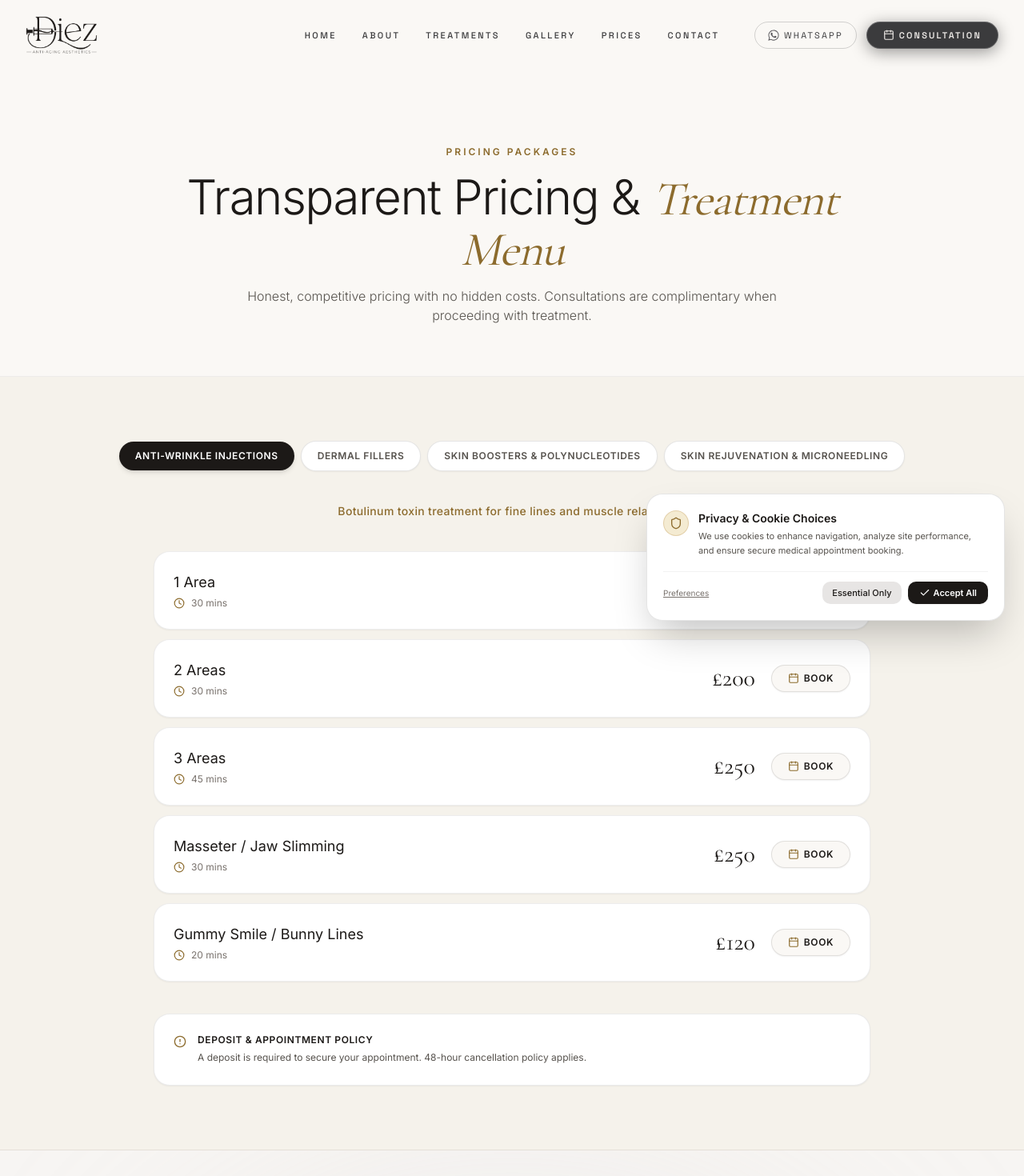
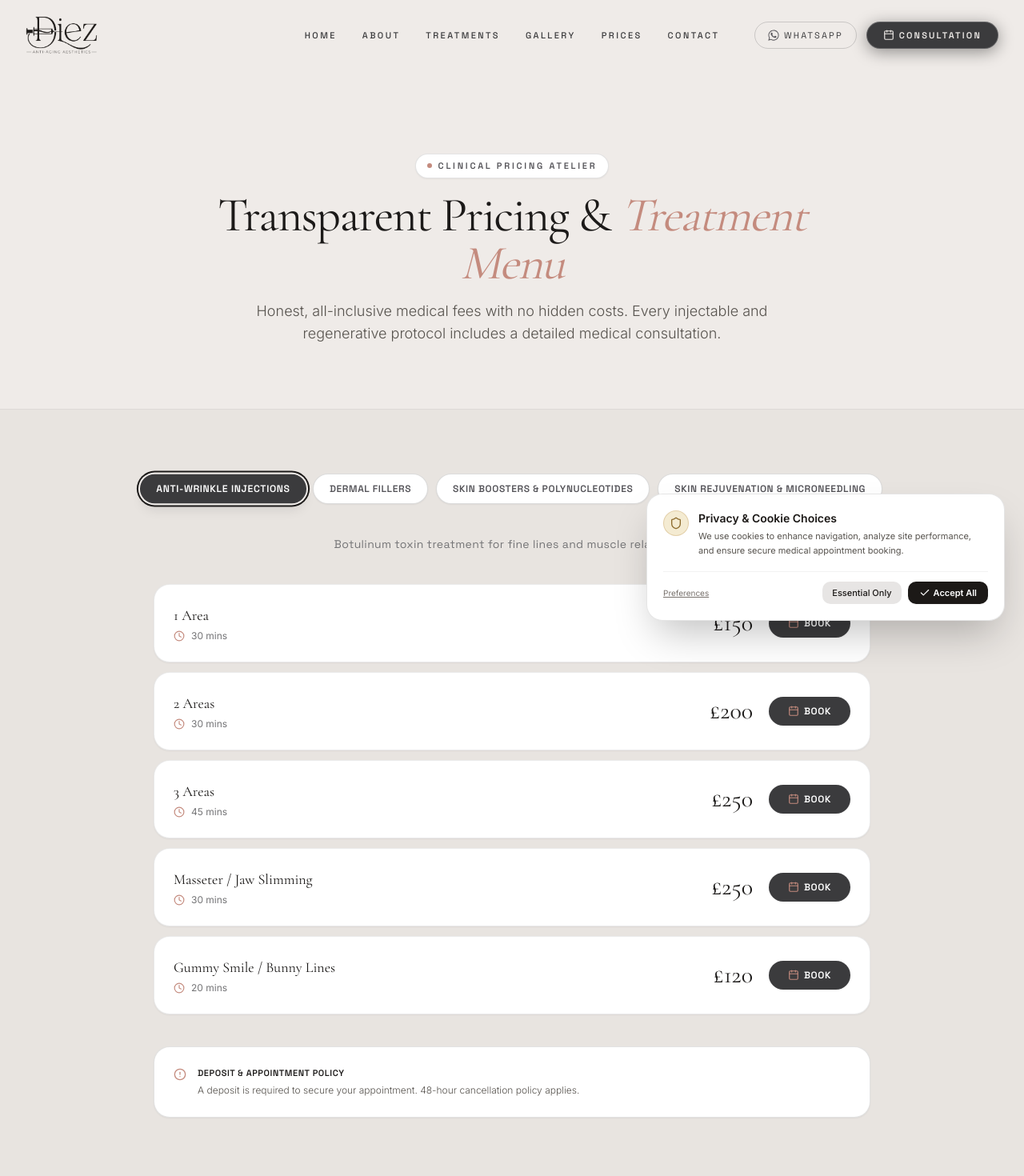
Before and after one commit to Ahmadprofessional/diez-aesthetics, a Next.js app: page /prices in a window 1280 px wide. Shown: the top 1470 px of the page at 80% size. Built offline with nearby package versions, Linux system fonts and the light colour scheme.

Commit message:
Build treatments price menu

```diff
--- a/src/app/prices/page.tsx
+++ b/src/app/prices/page.tsx
@@ -4,9 +4,9 @@ import { PriceTabs } from '@/components/prices/PriceTabs';
 import { CTASection } from '@/components/home/CTASection';
 
 export const metadata: Metadata = {
-  title: 'Prices',
+  title: 'Treatment Prices & Fee Schedule | Diez Aesthetics London',
   description:
-    'Transparent pricing for aesthetic treatments at Diez Anti-Aging Aesthetics London. Anti-wrinkle injections, dermal fillers, polynucleotides, skin boosters, and microneedling.',
+    'Transparent pricing for aesthetic treatments at Diez Aesthetics in King’s Cross, London. Anti-wrinkle injections, signature lip enhancement, polynucleotides, Profhilo, and medical microneedling.',
   alternates: {
     canonical: 'https://diezaesthetics.com/prices/',
   },
@@ -17,24 +17,27 @@ export default function PricesPage() {
   const globalConfig = getGlobalConfig();
 
   return (
-    <div className="pt-28 pb-16 bg-[#FAF8F5]">
+    <div className="pt-28 pb-16 bg-[#efebe8] text-[#1c1a19] min-h-screen">
       {/* Header Banner */}
-      <section className="py-16 text-center border-b border-black/[0.05]">
+      <section className="py-20 text-center border-b border-[#747476]/15">
         <div className="max-w-4xl mx-auto px-4 sm:px-6 lg:px-8 space-y-4">
-          <span className="text-xs uppercase tracking-[0.25em] font-semibold text-[#8c6b2d]">
-            {content.header.subtitle}
-          </span>
-          <h1 className="font-sans text-4xl sm:text-6xl font-light text-[#1c1917] tracking-tight leading-tight">
-            Transparent Pricing &amp; <span className="font-serif italic text-[#8c6b2d] font-normal">Treatment Menu</span>
+          <div className="inline-flex items-center gap-2 px-3.5 py-1.5 rounded-full bg-white border border-[#747476]/20 text-[10px] sm:text-[11px] font-space uppercase tracking-[0.25em] font-semibold text-[#545358] shadow-sm">
+            <span className="w-1.5 h-1.5 rounded-full bg-[#c48b7e]" />
+            <span>CLINICAL PRICING ATELIER</span>
+          </div>
+
+          <h1 className="font-serif text-4xl sm:text-6xl font-normal text-[#1c1a19] tracking-tight leading-tight">
+            Transparent Pricing &amp; <span className="italic text-[#c48b7e]">Treatment Menu</span>
           </h1>
-          <p className="text-sm sm:text-base text-[#57534e] font-light max-w-2xl mx-auto">
-            {content.header.description}
+
+          <p className="text-base sm:text-lg text-[#57534e] font-light max-w-2xl mx-auto leading-relaxed">
+            Honest, all-inclusive medical fees with no hidden costs. Every injectable and regenerative protocol includes a detailed medical consultation.
           </p>
         </div>
       </section>
 
       {/* Main Pricing Tabs Stage */}
-      <section className="py-20 bg-[#F5F2EB]">
+      <section className="py-20 bg-[#e8e4e0] border-b border-[#747476]/15">
         <div className="max-w-6xl mx-auto px-4 sm:px-6 lg:px-8">
           <PriceTabs
             content={content}
--- a/src/components/prices/PriceTabs.tsx
+++ b/src/components/prices/PriceTabs.tsx
@@ -16,17 +16,17 @@ export function PriceTabs({ content, bookingUrl }: PriceTabsProps) {
 
   return (
     <div className="space-y-10">
-      {/* Category Tabs */}
-      <div className="flex flex-wrap items-center justify-center gap-2">
+      {/* Category Tabs in Client Stone Gray & Slate Styling */}
+      <div className="flex flex-wrap items-center justify-center gap-2.5">
         {content.categories.map((cat, idx) => (
           <button
             key={idx}
             type="button"
             onClick={() => setActiveTab(idx)}
-            className={`px-5 py-2.5 rounded-full text-xs uppercase tracking-wider font-semibold transition-all ${
+            className={`px-5 py-2.5 rounded-full text-xs uppercase font-space tracking-wider font-semibold transition-all select-none ${
               activeTab === idx
-                ? 'bg-[#1c1917] text-white shadow-md'
-                : 'bg-white text-[#57534e] hover:text-black border border-black/10 hover:border-black/20 shadow-sm'
+                ? 'bg-[#3b3b3d] text-white shadow-lg ring-2 ring-[#1c1a19] ring-offset-2 ring-offset-[#efebe8] scale-[1.02]'
+                : 'bg-white text-[#545358] hover:text-[#1c1a19] border border-[#747476]/25 hover:border-[#747476] shadow-sm'
             }`}
           >
             {cat.category}
@@ -36,7 +36,7 @@ export function PriceTabs({ content, bookingUrl }: PriceTabsProps) {
 
       {/* Active Category Description */}
       <div className="text-center">
-        <p className="text-xs sm:text-sm text-[#8c6b2d] font-medium tracking-wide">
+        <p className="text-xs sm:text-sm text-[#747476] font-space tracking-wide">
           {activeCategory.note}
         </p>
       </div>
@@ -48,26 +48,26 @@ export function PriceTabs({ content, bookingUrl }: PriceTabsProps) {
           initial={{ opacity: 0, y: 10 }}
           animate={{ opacity: 1, y: 0 }}
           exit={{ opacity: 0, y: -10 }}
-          transition={{ duration: 0.3 }}
+          transition={{ duration: 0.25 }}
           className="max-w-4xl mx-auto space-y-3"
         >
           {activeCategory.items.map((item, idx) => (
             <div
               key={idx}
-              className="p-5 sm:p-6 rounded-2xl bg-white border border-black/[0.07] hover:border-[#8c6b2d]/30 transition-all flex flex-col sm:flex-row sm:items-center justify-between gap-4 group shadow-sm hover:shadow-md"
+              className="p-5 sm:p-6 rounded-2xl bg-white border border-[#747476]/15 hover:border-[#c48b7e]/50 transition-all flex flex-col sm:flex-row sm:items-center justify-between gap-4 group shadow-sm hover:shadow-md"
             >
               <div className="space-y-1">
-                <h3 className="text-base sm:text-lg font-normal text-[#1c1917] group-hover:text-[#8c6b2d] transition-colors">
+                <h3 className="text-base sm:text-lg font-serif font-normal text-[#1c1a19] group-hover:text-[#c48b7e] transition-colors">
                   {item.name}
                 </h3>
-                <div className="flex items-center gap-2 text-xs text-[#78716c]">
-                  <Clock className="w-3.5 h-3.5 text-[#8c6b2d]" />
+                <div className="flex items-center gap-2 text-xs text-[#747476]">
+                  <Clock className="w-3.5 h-3.5 text-[#c48b7e]" />
                   <span>{item.duration}</span>
                 </div>
               </div>
 
-              <div className="flex items-center justify-between sm:justify-end gap-5 pt-2 sm:pt-0 border-t sm:border-t-0 border-black/[0.05]">
-                <span className="font-serif text-2xl sm:text-3xl font-normal text-[#1c1917]">
+              <div className="flex items-center justify-between sm:justify-end gap-5 pt-2 sm:pt-0 border-t sm:border-t-0 border-[#747476]/10">
+                <span className="font-serif text-2xl sm:text-3xl font-normal text-[#1c1a19]">
                   {item.price}
                 </span>
 
@@ -75,9 +75,9 @@ export function PriceTabs({ content, bookingUrl }: PriceTabsProps) {
                   href={bookingUrl}
                   target="_blank"
                   rel="noopener noreferrer"
-                  className="inline-flex items-center gap-1.5 px-5 py-2 rounded-full bg-[#FAF8F5] border border-black/10 text-[#1c1917] hover:bg-[#1c1917] hover:text-white text-xs uppercase tracking-wider font-semibold transition-all shadow-sm"
+                  className="inline-flex items-center gap-1.5 px-6 py-2.5 rounded-full bg-[#3b3b3d] text-white hover:bg-[#c48b7e] text-xs font-space uppercase tracking-wider font-semibold transition-all shadow-sm transform hover:-translate-y-0.5"
                 >
-                  <Calendar className="w-3.5 h-3.5 text-[#8c6b2d]" />
+                  <Calendar className="w-3.5 h-3.5 text-[#c48b7e]" />
                   <span>Book</span>
                 </a>
               </div>
@@ -87,11 +87,11 @@ export function PriceTabs({ content, bookingUrl }: PriceTabsProps) {
       </AnimatePresence>
 
       {/* Deposit & Cancellation Policy Callout */}
-      <div className="max-w-4xl mx-auto p-6 rounded-2xl bg-white border border-black/[0.08] flex items-start gap-3.5 text-xs text-[#57534e] shadow-sm">
-        <AlertCircle className="w-4 h-4 text-[#8c6b2d] shrink-0 mt-0.5" />
+      <div className="max-w-4xl mx-auto p-6 rounded-2xl bg-white border border-[#747476]/20 flex items-start gap-3.5 text-xs text-[#57534e] shadow-sm">
+        <AlertCircle className="w-4 h-4 text-[#c48b7e] shrink-0 mt-0.5" />
         <div className="space-y-1">
-          <p className="text-[#1c1917] font-semibold uppercase tracking-wider">Deposit &amp; Appointment Policy</p>
-          <p className="leading-relaxed">{content.booking_note}</p>
+          <p className="text-[#1c1a19] font-space font-semibold uppercase tracking-wider text-[11px]">Deposit &amp; Appointment Policy</p>
+          <p className="leading-relaxed font-light">{content.booking_note}</p>
         </div>
       </div>
     </div>
```
